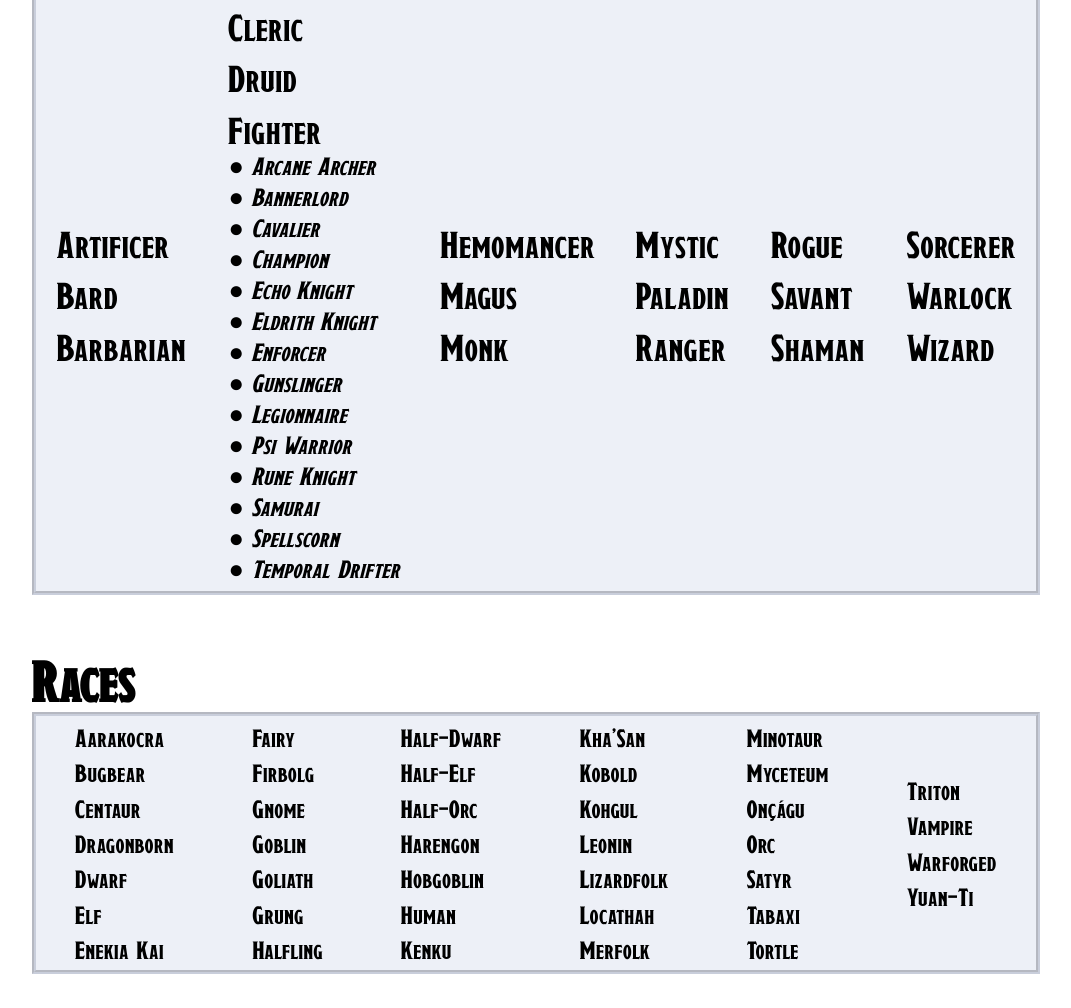
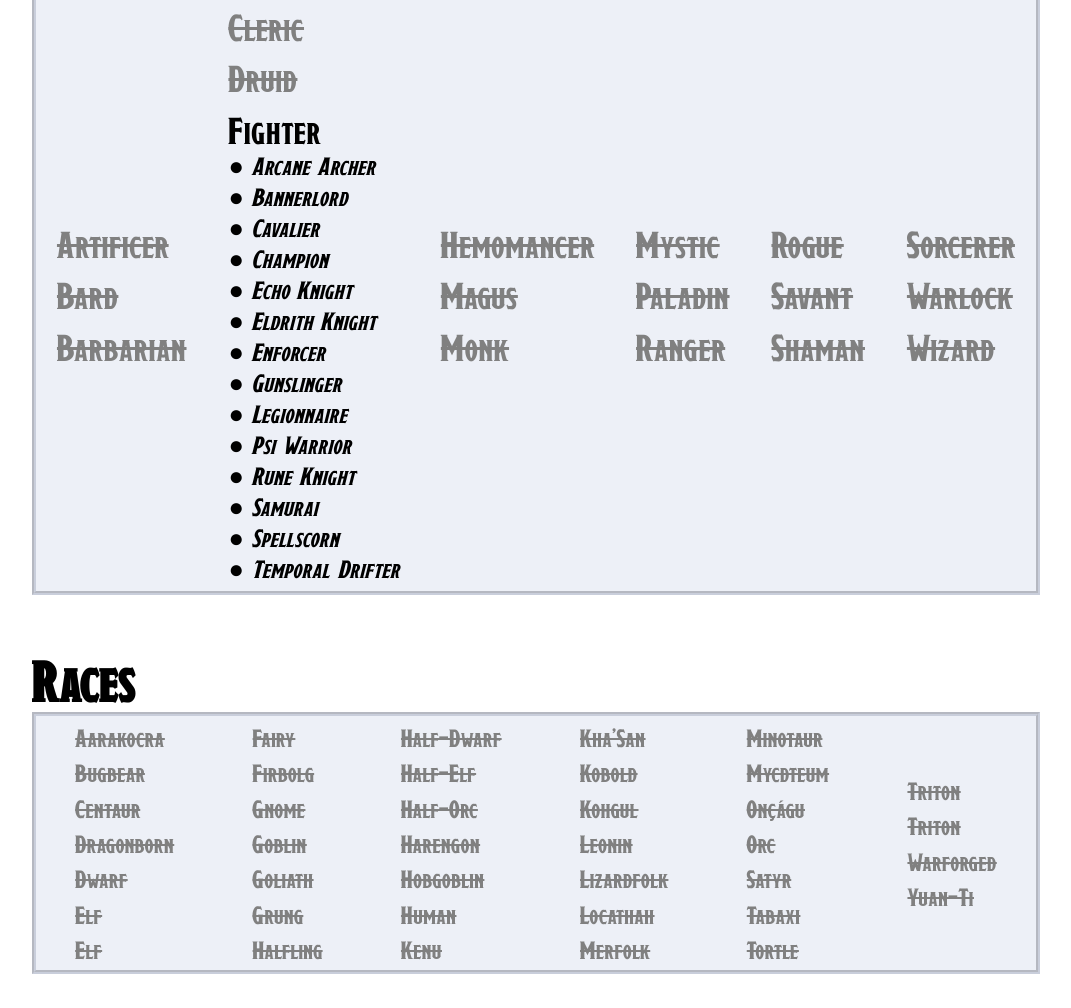
Before and after one commit to AuthorityKind/worldofkhelvoren, a plain HTML site: page index.html in a window 1280 px wide. Shown: the part 364-1372 px from the top of the page, without its empty margins (104-1175 px from the left). Drawn offline with Linux system fonts and the light colour scheme.

Commit message:
links locked in index

```diff
--- a/index.html
+++ b/index.html
@@ -17,6 +17,10 @@
     #option {
       text-align: left;
     }
+    #false-link{
+      text-decoration-line: line-through;
+      color: gray;
+    }
   </style>
   <scaling></scaling>
   <body>
@@ -32,28 +36,33 @@
         <article class="index" id="option">
           <!--Artificer-->
           <div class="menu-category">
-            <a class="hide-link" href="classes/Artificer/artificer.html"> <p class="menu-option">Artificer</p> </a>
+            <p class="menu-option" id="false-link">Artificer</p>
+            <!--<a class="hide-link" href="classes/Artificer/artificer.html"> <p class="menu-option">Artificer</p> </a>-->
           </div>
 
           <!--Bard-->
           <div class="menu-category">
-            <a class="hide-link" href="classes/Bard/bard.html"> <p class="menu-option">Bard</p> </a>
+            <p class="menu-option" id="false-link">Bard</p>
+            <!--<a class="hide-link" href="classes/Bard/bard.html"> <p class="menu-option">Bard</p> </a>-->
           </div>
 
           <!--Barbarian-->
           <div class="menu-category">
-            <a class="hide-link" href="classes/Barbarian/barbarian.html"> <p class="menu-option">Barbarian</p> </a>
+            <p class="menu-option" id="false-link">Barbarian</p>
+            <!--<a class="hide-link" href="classes/Barbarian/barbarian.html"> <p class="menu-option">Barbarian</p> </a>-->
           </div>
         </article>
         <article class="index" id="option">
           <!--Cleric-->
           <div class="menu-category">
-            <a class="hide-link" href="classes/Cleric/cleric.html"> <p class="menu-option">Cleric</p> </a>
+            <p class="menu-option" id="false-link">Cleric</p>
+            <!--<a class="hide-link" href="classes/Cleric/cleric.html"> <p class="menu-option">Cleric</p> </a>-->
           </div>
 
           <!--Druid-->
           <div class="menu-category">
-            <a class="hide-link" href="classes/Druid/druid.html"> <p class="menu-option">Druid</p> </a>
+            <p class="menu-option" id="false-link">Druid</p>
+            <!--<a class="hide-link" href="classes/Druid/druid.html"> <p class="menu-option">Druid</p> </a>-->
           </div>
 
           <!--Fighter-->
@@ -78,65 +87,77 @@
         <article class="index" id="option">
           <!--Hemomancer-->
           <div class="menu-category">
-            <a class="hide-link" href="classes/Hemomancer/hemomancer.html"> <p class="menu-option">Hemomancer</p> </a>
+            <p class="menu-option" id="false-link">Hemomancer</p>
+            <!--<a class="hide-link" href="classes/Hemomancer/hemomancer.html"> <p class="menu-option">Hemomancer</p> </a>-->
           </div>
 
           <!--Magus-->
           <div class="menu-category">
-            <a class="hide-link" href="classes/Magus/magus.html"> <p class="menu-option">Magus</p> </a>
+            <p class="menu-option" id="false-link">Magus</p>
+            <!--<a class="hide-link" href="classes/Magus/magus.html"> <p class="menu-option">Magus</p> </a>-->
           </div>
 
           <!--Monk-->
           <div class="menu-category">
-            <a class="hide-link" href="classes/Monk/monk.html"> <p class="menu-option">Monk</p> </a>
+            <p class="menu-option" id="false-link">Monk</p>
+            <!--<a class="hide-link" href="classes/Monk/monk.html"> <p class="menu-option">Monk</p> </a>-->
           </div>
         </article>
         <article class="index" id="option">
           <!--Mystic-->
           <div class="menu-category">
-            <a class="hide-link" href="classes/Mystic/mystic.html"> <p class="menu-option">Mystic</p> </a>
+            <p class="menu-option" id="false-link">Mystic</p>
+            <!--<a class="hide-link" href="classes/Mystic/mystic.html"> <p class="menu-option">Mystic</p> </a>-->
           </div>
 
           <!--Paladin-->
           <div class="menu-category">
-            <a class="hide-link" href="classes/Paladin/paladin.html"> <p class="menu-option">Paladin</p> </a>
+            <p class="menu-option" id="false-link">Paladin</p>
+            <!--<a class="hide-link" href="classes/Paladin/paladin.html"> <p class="menu-option">Paladin</p> </a>-->
           </div>
 
           <!--Ranger-->
           <div class="menu-category">
-            <a class="hide-link" href="classes/Ranger/ranger.html"> <p class="menu-option">Ranger</p> </a>
+            <p class="menu-option" id="false-link">Ranger</p>
+            <!--<a class="hide-link" href="classes/Ranger/ranger.html"> <p class="menu-option">Ranger</p> </a>-->
           </div>
         </article>
         <article class="index" id="option">
           <!--Rogue-->
           <div class="menu-category">
-            <a class="hide-link" href="classes/Rogue/rogue.html"> <p class="menu-option">Rogue</p> </a>
+            <p class="menu-option" id="false-link">Rogue</p>
+            <!--<a class="hide-link" href="classes/Rogue/rogue.html"> <p class="menu-option">Rogue</p> </a>-->
           </div>
 
           <!--Savant-->
           <div class="menu-category">
-            <a class="hide-link" href="classes/Savant/savant.html"> <p class="menu-option">Savant</p> </a>
+            <p class="menu-option" id="false-link">Savant</p>
+            <!--<a class="hide-link" href="classes/Savant/savant.html"> <p class="menu-option">Savant</p> </a>-->
           </div>
 
           <!--Shaman-->
           <div class="menu-category">
-            <a class="hide-link" href="classes/Shaman/shaman.html"> <p class="menu-option">Shaman</p> </a>
+            <p class="menu-option" id="false-link">Shaman</p>
+            <!--<a class="hide-link" href="classes/Shaman/shaman.html"> <p class="menu-option">Shaman</p> </a>-->
           </div>
         </article>
         <article class="index" id="option">
           <!--Sorcerer-->
           <div class="menu-category">
-            <a class="hide-link" href="classes/Sorcerer/sorcerer.html"> <p class="menu-option">Sorcerer</p> </a>
+            <p class="menu-option" id="false-link">Sorcerer</p>
+            <!--<a class="hide-link" href="classes/Sorcerer/sorcerer.html"> <p class="menu-option">Sorcerer</p> </a>-->
           </div>
 
           <!--Warlock-->
           <div class="menu-category">
-            <a class="hide-link" href="classes/Warlock/warlock.html"> <p class="menu-option">Warlock</p> </a>
+            <p class="menu-option" id="false-link">Warlock</p>
+            <!--<a class="hide-link" href="classes/Warlock/warlock.html"> <p class="menu-option">Warlock</p> </a>-->
           </div>
 
           <!--Wizard-->
           <div class="menu-category">
-            <a class="hide-link" href="classes/Wizard/wizard.html"> <p class="menu-option">Wizard</p> </a>
+            <p class="menu-option" id="false-link">Wizard</p>
+            <!--<a class="hide-link" href="classes/Wizard/wizard.html"> <p class="menu-option">Wizard</p> </a>-->
           </div>
         </article>
       </section>
@@ -148,211 +169,246 @@
         <article class="index" id="option">
           <!--Aarakocra-->
           <div class="menu-category">
-            <a class="hide-link" href="races/aarakocra.html"> <p class="menu-option-race">Aarakocra</p> </a>
+            <p class="menu-option-race" id="false-link">Aarakocra</p>
+            <!--<a class="hide-link" href="races/aarakocra.html"> <p class="menu-option-race">Aarakocra</p> </a>-->
           </div>
 
           <!--Bugbear-->
           <div class="menu-category">
-            <a class="hide-link" href="races/bugbear.html"> <p class="menu-option-race">Bugbear</p> </a>
+            <p class="menu-option-race" id="false-link">Bugbear</p>
+            <!--<a class="hide-link" href="races/bugbear.html"> <p class="menu-option-race">Bugbear</p> </a>-->
           </div>
 
           <!--Centaur-->
           <div class="menu-category">
-            <a class="hide-link" href="races/centaur.html"> <p class="menu-option-race">Centaur</p> </a>
+            <p class="menu-option-race" id="false-link">Centaur</p>
+            <!--<a class="hide-link" href="races/centaur.html"> <p class="menu-option-race">Centaur</p> </a>-->
           </div>
 
           <!--Dragonborn-->
           <div class="menu-category">
-            <a class="hide-link" href="races/dragonborn.html"> <p class="menu-option-race">Dragonborn</p> </a>
+            <p class="menu-option-race" id="false-link">Dragonborn</p>
+            <!--<a class="hide-link" href="races/dragonborn.html"> <p class="menu-option-race">Dragonborn</p> </a>-->
           </div>
 
           <!--Dwarf-->
           <div class="menu-category">
-            <a class="hide-link" href="races/dwarf.html"> <p class="menu-option-race">Dwarf</p> </a>
+            <p class="menu-option-race" id="false-link">Dwarf</p>
+            <!--<a class="hide-link" href="races/dwarf.html"> <p class="menu-option-race">Dwarf</p> </a>-->
           </div>
 
            <!--Elf-->
            <div class="menu-category">
-            <a class="hide-link" href="races/elf.html"> <p class="menu-option-race">Elf</p> </a>
+            <p class="menu-option-race" id="false-link">Elf</p>
+            <!--<a class="hide-link" href="races/elf.html"> <p class="menu-option-race">Elf</p> </a>-->
           </div>
 
           <!--Enekia Kai-->
           <div class="menu-category">
-            <a class="hide-link" href="races/enekia-kai.html"> <p class="menu-option-race">Enekia Kai</p> </a>
+            <p class="menu-option-race" id="false-link">Elf</p>
+            <!--<a class="hide-link" href="races/enekia-kai.html"> <p class="menu-option-race">Enekia Kai</p> </a>-->
           </div>
-
         </article>
 
         <article class="index" id="option">
-
           <!--Fairy-->
           <div class="menu-category">
-            <a class="hide-link" href="races/fairy.html"> <p class="menu-option-race">Fairy</p> </a>
+            <p class="menu-option-race" id="false-link">Fairy</p>
+            <!--<a class="hide-link" href="races/fairy.html"> <p class="menu-option-race">Fairy</p> </a>-->
           </div>
 
           <!--Firbolg-->
           <div class="menu-category">
-            <a class="hide-link" href="races/firbolg.html"> <p class="menu-option-race">Firbolg</p> </a>
+            <p class="menu-option-race" id="false-link">Firbolg</p>
+            <!--<a class="hide-link" href="races/firbolg.html"> <p class="menu-option-race">Firbolg</p> </a>-->
           </div>
 
           <!--Gnome-->
           <div class="menu-category">
-            <a class="hide-link" href="races/gnome.html"> <p class="menu-option-race">Gnome</p> </a>
+            <p class="menu-option-race" id="false-link">Gnome</p>
+            <!--<a class="hide-link" href="races/gnome.html"> <p class="menu-option-race">Gnome</p> </a>-->
           </div>
 
           <!--Goblin-->
           <div class="menu-category">
-            <a class="hide-link" href="races/goblin.html"> <p class="menu-option-race">Goblin</p> </a>
+            <p class="menu-option-race" id="false-link">Goblin</p>
+            <!--<a class="hide-link" href="races/goblin.html"> <p class="menu-option-race">Goblin</p> </a>-->
           </div>
 
           <!--Goliath-->
           <div class="menu-category">
-            <a class="hide-link" href="races/goliath.html"> <p class="menu-option-race">Goliath</p> </a>
+            <p class="menu-option-race" id="false-link">Goliath</p>
+            <!--<a class="hide-link" href="races/goliath.html"> <p class="menu-option-race">Goliath</p> </a>-->
           </div>
 
           <!--Grung-->
           <div class="menu-category">
-            <a class="hide-link" href="races/grung.html"> <p class="menu-option-race">Grung</p> </a>
+            <p class="menu-option-race" id="false-link">Grung</p>
+            <!--<a class="hide-link" href="races/grung.html"> <p class="menu-option-race">Grung</p> </a>-->
           </div>
 
           <!--Halfling-->
           <div class="menu-category">
-            <a class="hide-link" href="races/halfling.html"> <p class="menu-option-race">Halfling</p> </a>
+            <p class="menu-option-race" id="false-link">Halfling</p>
+            <!--<a class="hide-link" href="races/halfling.html"> <p class="menu-option-race">Halfling</p> </a>-->
           </div>
-
-
         </article>
 
         <article class="index" id="option">
           <!--Half-Dwarf-->
           <div class="menu-category">
-            <a class="hide-link" href="races/half-dwarf.html"> <p class="menu-option-race">Half-Dwarf</p> </a>
+            <p class="menu-option-race" id="false-link">Half-Dwarf</p>
+            <!--<a class="hide-link" href="races/half-dwarf.html"> <p class="menu-option-race">Half-Dwarf</p> </a>-->
           </div>
 
           <!--Half-Elf-->
           <div class="menu-category">
-            <a class="hide-link" href="races/half-elf.html"> <p class="menu-option-race">Half-Elf</p> </a>
+            <p class="menu-option-race" id="false-link">Half-Elf</p>
+            <!--<a class="hide-link" href="races/half-elf.html"> <p class="menu-option-race">Half-Elf</p> </a>-->
           </div>
 
           <!--Half-Orc-->
           <div class="menu-category">
-            <a class="hide-link" href="races/half-orc.html"> <p class="menu-option-race">Half-Orc</p> </a>
+            <p class="menu-option-race" id="false-link">Half-Orc</p>
+            <!--<a class="hide-link" href="races/half-orc.html"> <p class="menu-option-race">Half-Orc</p> </a>-->
           </div>
 
           <!--Harengon-->
           <div class="menu-category">
-            <a class="hide-link" href="races/harengon.html"> <p class="menu-option-race">Harengon</p> </a>
+            <p class="menu-option-race" id="false-link">Harengon</p>
+            <!--<a class="hide-link" href="races/harengon.html"> <p class="menu-option-race">Harengon</p> </a>-->
           </div>
 
           <!--Hobgoblin-->
           <div class="menu-category">
-            <a class="hide-link" href="races/hobgoblin.html"> <p class="menu-option-race">Hobgoblin</p> </a>
+            <p class="menu-option-race" id="false-link">Hobgoblin</p>
+            <!--<a class="hide-link" href="races/hobgoblin.html"> <p class="menu-option-race">Hobgoblin</p> </a>-->
           </div>
 
           <!--Human-->
           <div class="menu-category">
-            <a class="hide-link" href="races/human.html"> <p class="menu-option-race">Human</p> </a>
+            <p class="menu-option-race" id="false-link">Human</p>
+            <!--<a class="hide-link" href="races/human.html"> <p class="menu-option-race">Human</p> </a>-->
           </div>
 
           <!--Kenku-->
           <div class="menu-category">
-            <a class="hide-link" href="races/kenku.html"> <p class="menu-option-race">Kenku</p> </a>
+            <p class="menu-option-race" id="false-link">Kenu</p>
+            <!--<a class="hide-link" href="races/kenku.html"> <p class="menu-option-race">Kenku</p> </a>-->
           </div>
         </article>
 
         <article class="index" id="option">
           <!--Kha'San-->
           <div class="menu-category">
-            <a class="hide-link" href="races/kha-san.html"> <p class="menu-option-race">Kha'San</p> </a>
+            <p class="menu-option-race" id="false-link">Kha'San</p>
+            <!--<a class="hide-link" href="races/kha-san.html"> <p class="menu-option-race">Kha'San</p> </a>-->
           </div>
 
           <!--Kobold-->
           <div class="menu-category">
-            <a class="hide-link" href="races/kobold.html"> <p class="menu-option-race">Kobold</p> </a>
+            <p class="menu-option-race" id="false-link">Kobold</p>
+            <!--<a class="hide-link" href="races/kobold.html"> <p class="menu-option-race">Kobold</p> </a>-->
           </div>
 
           <!--Kohgul-->
           <div class="menu-category">
-            <a class="hide-link" href="races/kohgul.html"> <p class="menu-option-race">Kohgul</p> </a>
+            <p class="menu-option-race" id="false-link">Kohgul</p>
+            <!--<a class="hide-link" href="races/kohgul.html"> <p class="menu-option-race">Kohgul</p> </a>-->
           </div>
 
           <!--Leonin-->
           <div class="menu-category">
-            <a class="hide-link" href="races/leonin.html"> <p class="menu-option-race">Leonin</p> </a>
+            <p class="menu-option-race" id="false-link">Leonin</p>
+            <!--<a class="hide-link" href="races/leonin.html"> <p class="menu-option-race">Leonin</p> </a>-->
           </div>
 
           <!--Lizardfolk-->
           <div class="menu-category">
-            <a class="hide-link" href="races/lizardfolk.html"> <p class="menu-option-race">Lizardfolk</p> </a>
+            <p class="menu-option-race" id="false-link">Lizardfolk</p>
+            <!--<a class="hide-link" href="races/lizardfolk.html"> <p class="menu-option-race">Lizardfolk</p> </a>-->
           </div>
 
           <!--Locathah-->
           <div class="menu-category">
-            <a class="hide-link" href="races/locathah.html"> <p class="menu-option-race">Locathah</p> </a>
+            <p class="menu-option-race" id="false-link">Locathah</p>
+           <!--<a class="hide-link" href="races/locathah.html"> <p class="menu-option-race">Locathah</p> </a>-->
           </div>
 
           <!--Merfolk-->
           <div class="menu-category">
-            <a class="hide-link" href="races/merfolk.html"> <p class="menu-option-race">Merfolk</p> </a>
+            <p class="menu-option-race" id="false-link">Merfolk</p>
+            <!--<a class="hide-link" href="races/merfolk.html"> <p class="menu-option-race">Merfolk</p> </a>-->
           </div>
         </article>
 
         <article class="index" id="option">
           <!--Minotaur-->
           <div class="menu-category">
-            <a class="hide-link" href="races/minotaur.html"> <p class="menu-option-race">Minotaur</p> </a>
+            <p class="menu-option-race" id="false-link">Minotaur</p>
+            <!--<a class="hide-link" href="races/minotaur.html"> <p class="menu-option-race">Minotaur</p> </a>-->
           </div>
 
           <!--Myceteum-->
           <div class="menu-category">
-            <a class="hide-link" href="races/myceteum.html"> <p class="menu-option-race">Myceteum</p> </a>
+            <p class="menu-option-race" id="false-link">Mycdteum</p>
+            <!--<a class="hide-link" href="races/myceteum.html"> <p class="menu-option-race">Myceteum</p> </a>-->
           </div>
 
           <!--Onçágu-->
           <div class="menu-category">
-            <a class="hide-link" href="races/oncagu.html"> <p class="menu-option-race">Onçágu</p> </a>
+            <p class="menu-option-race" id="false-link">Onçágu</p>
+            <!--<a class="hide-link" href="races/oncagu.html"> <p class="menu-option-race">Onçágu</p> </a>-->
           </div>
 
           <!--Orc-->
           <div class="menu-category">
-            <a class="hide-link" href="races/orc.html"> <p class="menu-option-race">Orc</p> </a>
+            <p class="menu-option-race" id="false-link">Orc</p>
+            <!--<a class="hide-link" href="races/orc.html"> <p class="menu-option-race">Orc</p> </a>-->
           </div>
 
           <!--Satyr-->
           <div class="menu-category">
-            <a class="hide-link" href="races/satyr.html"> <p class="menu-option-race">Satyr</p> </a>
+            <p class="menu-option-race" id="false-link">Satyr</p>
+            <!--<a class="hide-link" href="races/satyr.html"> <p class="menu-option-race">Satyr</p> </a>-->
           </div>
 
           <!--Tabaxi-->
           <div class="menu-category">
-            <a class="hide-link" href="races/tabaxi.html"> <p class="menu-option-race">Tabaxi</p> </a>
+            <p class="menu-option-race" id="false-link">Tabaxi</p>
+            <!--<a class="hide-link" href="races/tabaxi.html"> <p class="menu-option-race">Tabaxi</p> </a>-->
           </div>
 
           <!--Tortle-->
           <div class="menu-category">
-            <a class="hide-link" href="races/tortle.html"> <p class="menu-option-race">Tortle</p> </a>
+            <p class="menu-option-race" id="false-link">Tortle</p>
+            <!--<a class="hide-link" href="races/tortle.html"> <p class="menu-option-race">Tortle</p> </a>-->
           </div>
         </article>
 
         <article class="index" id="option">
           <!--Triton-->
           <div class="menu-category">
-            <a class="hide-link" href="races/triton.html"> <p class="menu-option-race">Triton</p> </a>
+            <p class="menu-option-race" id="false-link">Triton</p>
+            <!--<a class="hide-link" href="races/triton.html"> <p class="menu-option-race">Triton</p> </a>-->
           </div>
 
           <!--Vampire-->
           <div class="menu-category">
-            <a class="hide-link" href="races/vampire.html"> <p class="menu-option-race">Vampire</p> </a>
+            <p class="menu-option-race" id="false-link">Triton</p>
+            <!--<a class="hide-link" href="races/vampire.html"> <p class="menu-option-race">Vampire</p> </a>-->
           </div>
 
           <!--Warforged-->
           <div class="menu-category">
-            <a class="hide-link" href="races/warforged.html"> <p class="menu-option-race">Warforged</p> </a>
+            <p class="menu-option-race" id="false-link">Warforged</p>
+            <!--<a class="hide-link" href="races/warforged.html"> <p class="menu-option-race">Warforged</p> </a>-->
           </div>
 
           <!--Yuan-Ti-->
           <div class="menu-category">
-            <a class="hide-link" href="races/yuan-ti.html"> <p class="menu-option-race">Yuan-Ti</p> </a>
+            <p class="menu-option-race" id="false-link">Yuan-Ti</p>
+            <!--<a class="hide-link" href="races/yuan-ti.html"> <p class="menu-option-race">Yuan-Ti</p> </a>-->
           </div>
         </article>
       </section>
```
